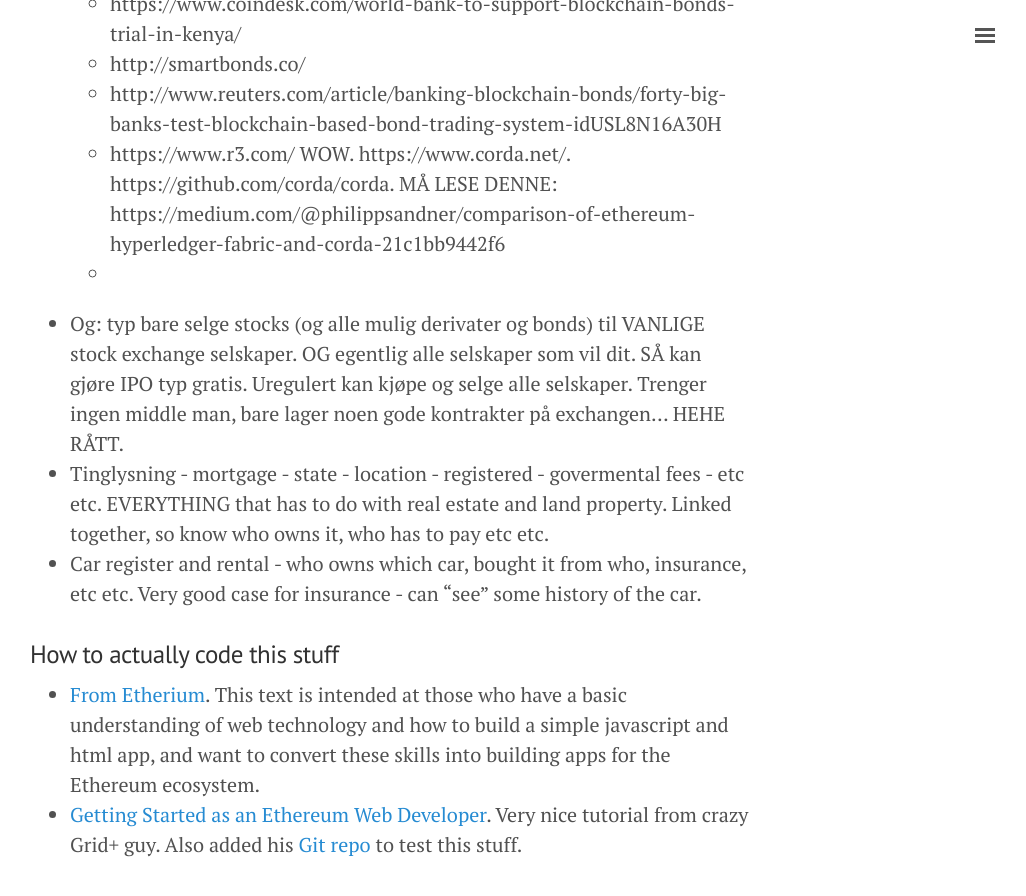
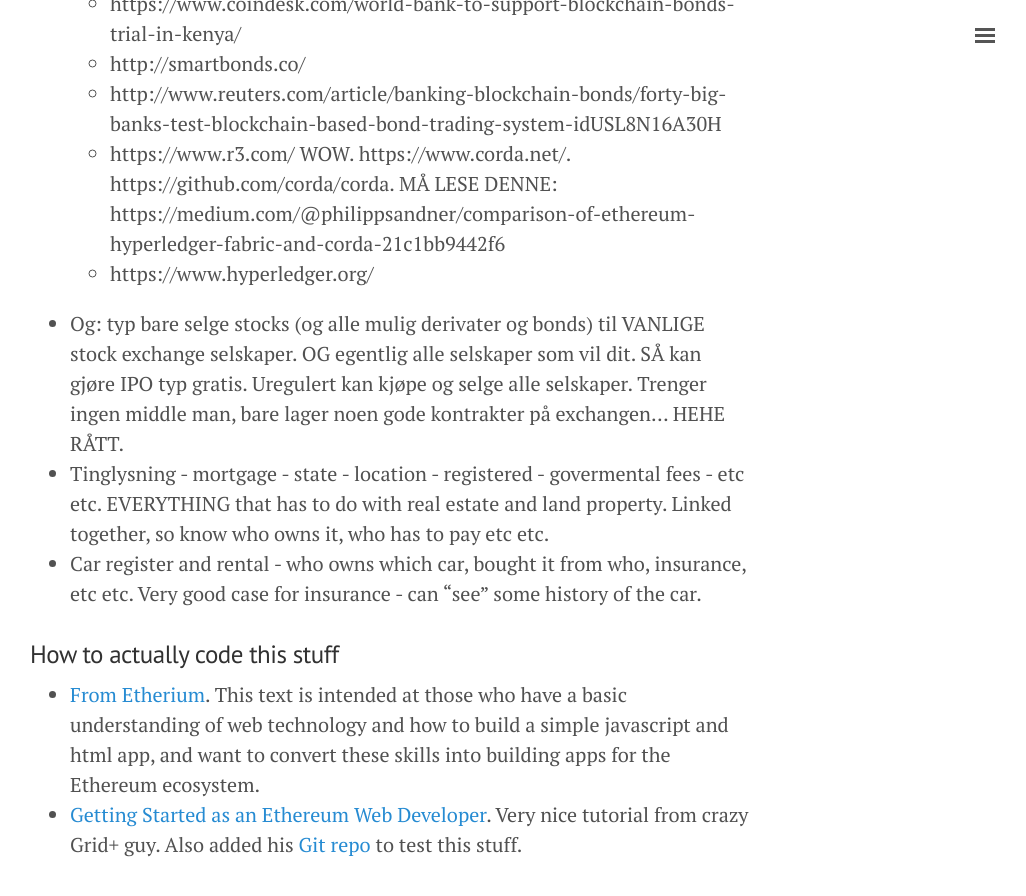
Before and after one commit to herman-hellenes/herman-hellenes.github.io, a Jekyll site: the page built from undone_posts/2017-09-11-Blockchain-resources.md, in a window 1280 px wide and 900 px high, scrolled down 3237 px. Shown: the top 896 px of the window, without its empty margins (250-1276 px from the left). Built offline with Jekyll 4.4.1, drawn with Linux system fonts in a browser that asks for light colours; nearby versions of some CDN libraries; comment, search, counter and statistics services are not loaded; some of the changed lines change nothing that is shown.

Commit message:
Update 2017-09-11-Blockchain-resources.md

```diff
--- a/undone_posts/2017-09-11-Blockchain-resources.md
+++ b/undone_posts/2017-09-11-Blockchain-resources.md
@@ -91,7 +91,7 @@
   * http://smartbonds.co/
   * http://www.reuters.com/article/banking-blockchain-bonds/forty-big-banks-test-blockchain-based-bond-trading-system-idUSL8N16A30H
   * https://www.r3.com/ WOW. https://www.corda.net/. https://github.com/corda/corda. MÅ LESE DENNE: https://medium.com/@philippsandner/comparison-of-ethereum-hyperledger-fabric-and-corda-21c1bb9442f6
-  *
+  * https://www.hyperledger.org/
 
 
 * Og: typ bare selge stocks (og alle mulig derivater og bonds) til VANLIGE stock exchange selskaper. OG egentlig alle selskaper som vil dit. SÅ kan gjøre IPO typ gratis. Uregulert kan kjøpe og selge alle selskaper. Trenger ingen middle man, bare lager noen gode kontrakter på exchangen... HEHE RÅTT.
```
